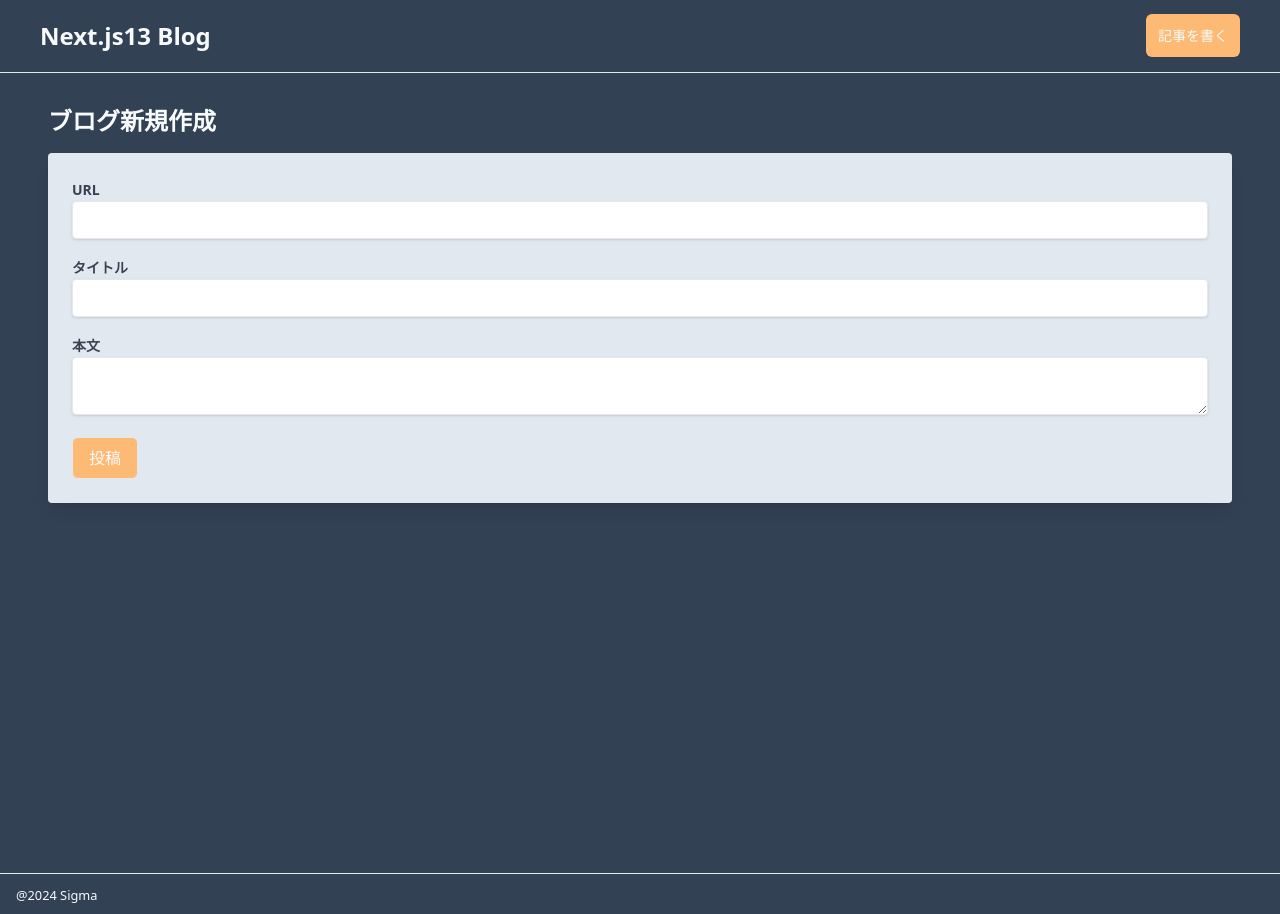
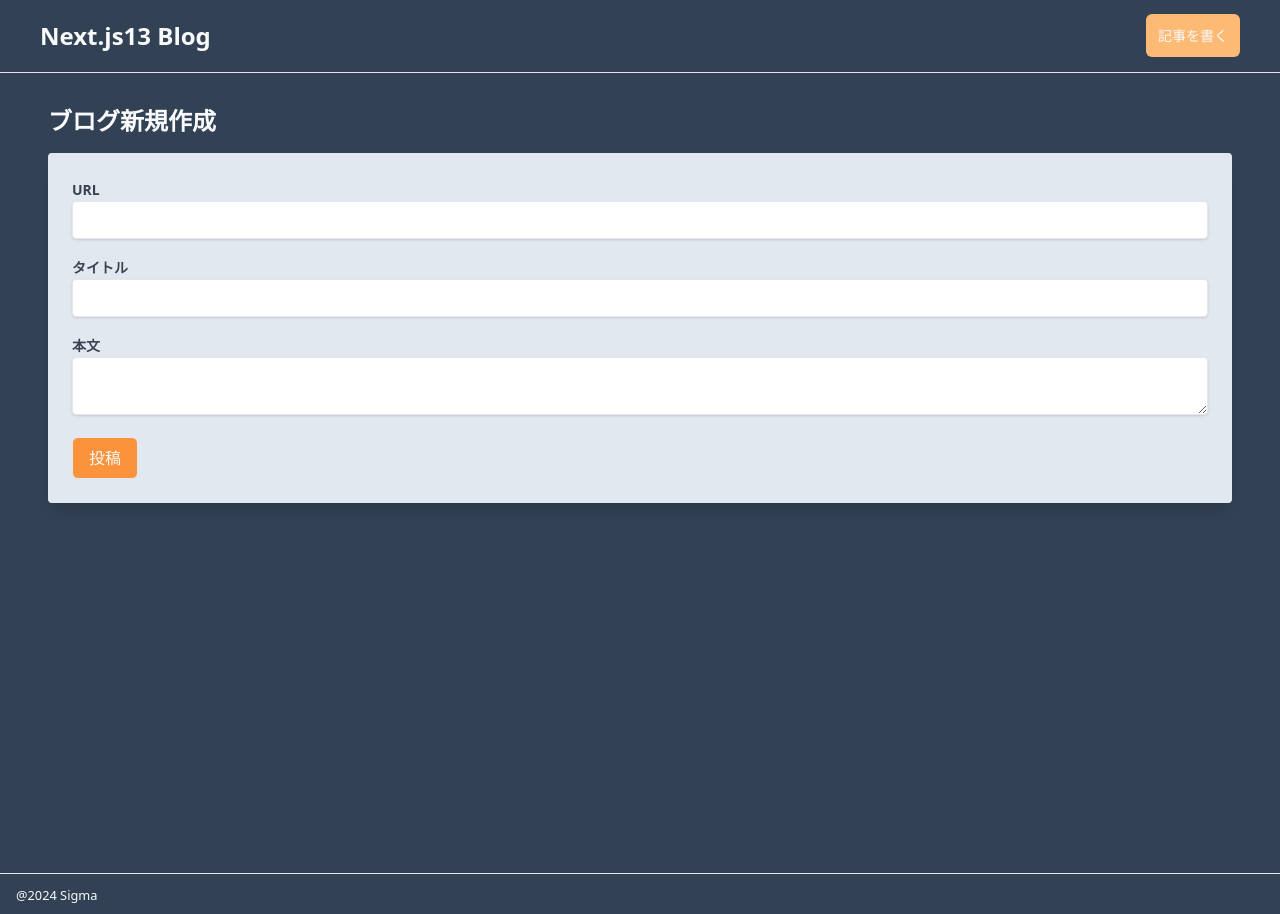
Before and after one commit to wsigma21/udemy-nextjs-micro-blog, a Next.js app: page /articles/new in a window 1280 px wide. Built offline with nearby package versions, Linux system fonts and the light colour scheme.

Commit message:
add: 投稿ボタン押下時にdisabledにする

```diff
--- a/src/app/articles/new/page.tsx
+++ b/src/app/articles/new/page.tsx
@@ -8,10 +8,13 @@
   const [id, setId] = useState<string>("");
   const [title, setTitle] = useState<string>("");
   const [content, setContent] = useState<string>("");
+  const [loading, setLoading] = useState<boolean>(false);
 
   const handleSubmit = async (e: React.FormEvent<HTMLFormElement>) => {
     e.preventDefault();
+    setLoading(true);
     await createArticle(id, title, content);
+    setLoading(false);
     router.push("/");
     router.refresh();
   }
@@ -42,7 +45,17 @@
             onChange={(e) => setContent(e.target.value)}
           />
         </div>
-        <button type="submit" className="py-2 px-4 border rounded-md bg-orange-300">投稿</button>
+        <button
+          type="submit"
+          className={`py-2 px-4 border rounded-md ${
+            loading
+             ? "bg-orange-300 cursor-not-allowd"
+             : "bg-orange-400 hover:bg-orange-500"
+            }`}
+          disabled={loading}
+        >
+          投稿
+        </button>
       </form>
     </div>
   )
```
